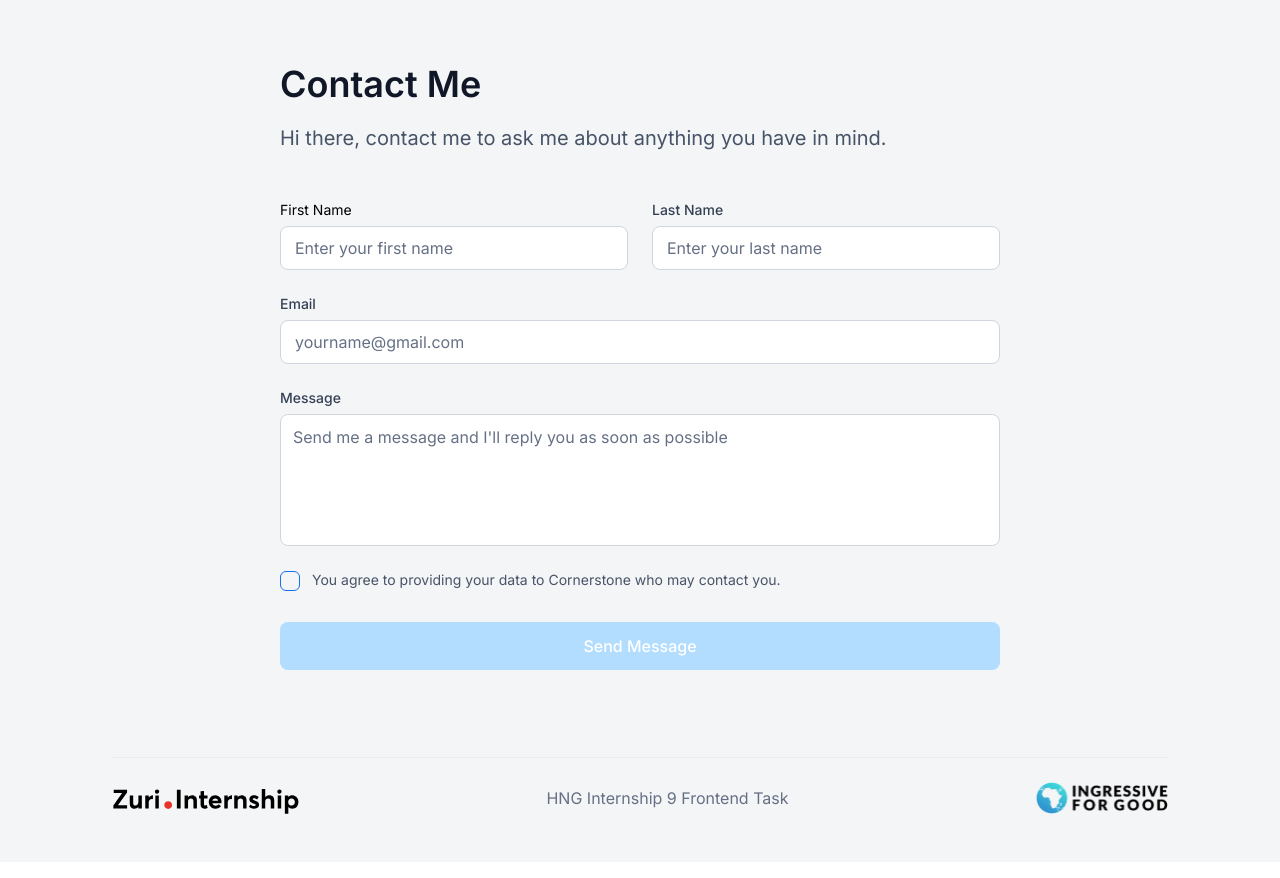
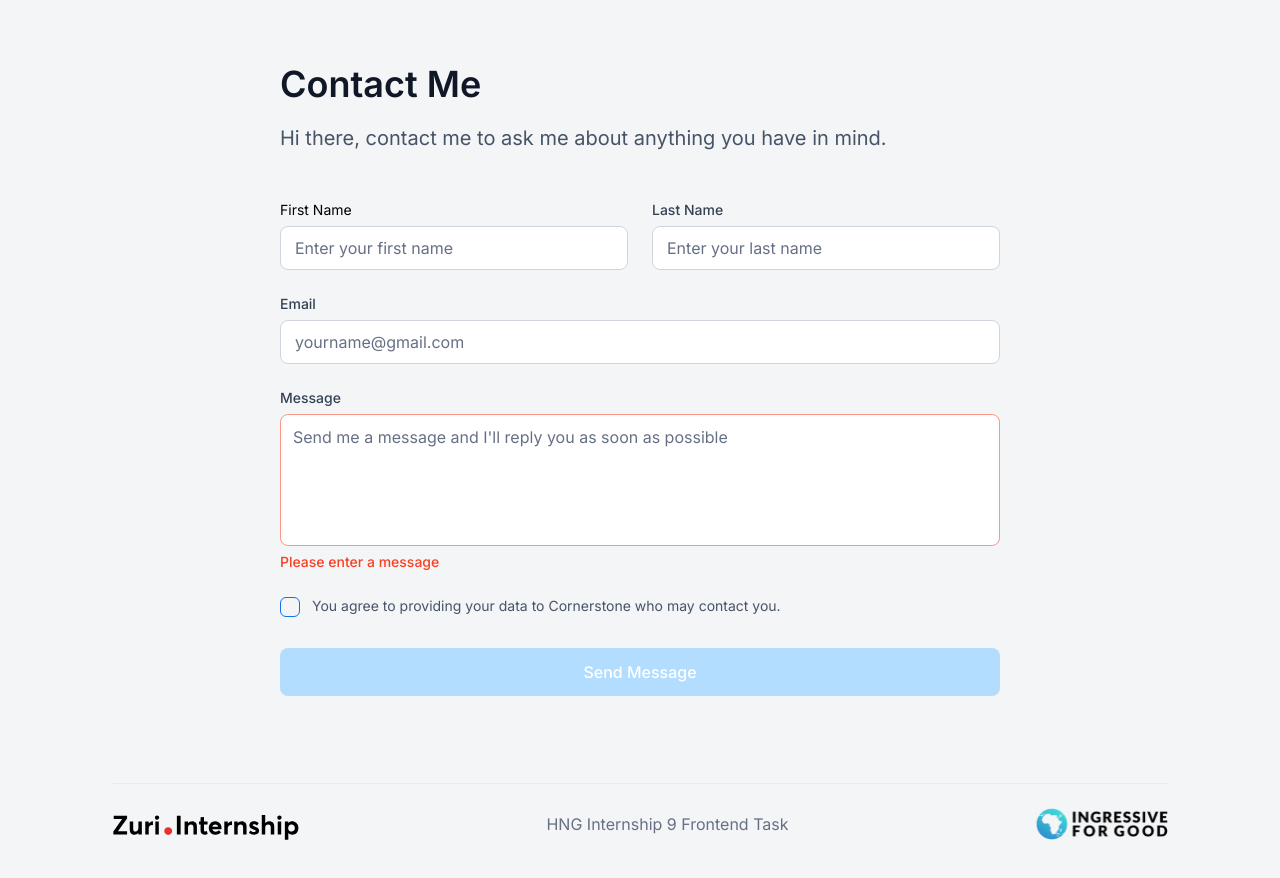
Before and after one commit to Cornerstone-04/zuri-frontend-stage-1, a React (Create React App) app: page /contact in a window 1280 px wide. Shown: the top 878 px of the page. Built offline with nearby package versions, Linux system fonts and the light colour scheme.

Commit message:
feat: Add error display for input fields

```diff
--- a/package.json
+++ b/package.json
@@ -8,6 +8,7 @@
     "@testing-library/user-event": "^13.5.0",
     "react": "^18.2.0",
     "react-dom": "^18.2.0",
+    "react-hot-toast": "^2.4.0",
     "react-router": "^6.4.3",
     "react-router-dom": "^6.4.3",
     "react-scripts": "5.0.1",
--- a/src/screens/Contact.jsx
+++ b/src/screens/Contact.jsx
@@ -1,4 +1,5 @@
 import React, { useEffect, useState } from "react";
+import toast, { Toaster } from "react-hot-toast";
 import Checkbox from "../components/Checkbox";
 import Footer from "../components/Footer";
 
@@ -12,31 +13,50 @@ const Contact = () => {
 
   const [isChecked, setIsChecked] = useState(false);
   const [isDisabled, setIsDisabled] = useState(false);
-  const [complete, setComplete] = useState(false)
 
   const toggleClick = () => {
     setIsChecked(!isChecked);
   };
 
-  const handleSubmit = (e)=>{
+  const handleSubmit = (e) => {
     e.preventDefault();
-    if(isChecked && user.email){
-        // do something
-    } else{
-        // do another thing
+    if (
+      isChecked &&
+      user.message &&
+      user.firstName &&
+      user.lastName &&
+      user.email &&
+      user.email.includes("@") &&
+      user.email.includes(".")
+    ) {
+      toast.success("Submitted!");
+    } else {
+      toast.error("Please fill all inputs!");
     }
-  }
+  };
 
   useEffect(() => {
     if (isChecked) {
       setIsDisabled(false);
-    }else{
+    } else {
       setIsDisabled(true);
-    };
+    }
   }, [isChecked]);
 
   return (
     <div className="bg-zuriBg min-h-screen w-full flex flex-col justify-start  items-center sm:gap-14 relative font-contact">
+      <Toaster
+        position="top-center"
+        toastOptions={{
+          duration: 3500,
+          style: {
+            display: "flex",
+            justifyContent: "center",
+            alignItems: "center",
+            fontSize: "16px",
+          },
+        }}
+      />
       <main className="w-full px-4 md:px-20 pt-16 flex flex-col justify-center items-center gap-12">
         <header className="w-full max-w-form flex flex-col justify-start items-start gap-5">
           <h1 className="font-semibold text-zuriGray-900 text-4xl">
@@ -48,7 +68,10 @@ const Contact = () => {
         </header>
 
         {/* contact form */}
-        <form className="w-full max-w-form flex flex-col gap-6" onSubmit={handleSubmit}>
+        <form
+          className="w-full max-w-form flex flex-col gap-6"
+          onSubmit={handleSubmit}
+        >
           <section className="flex flex-col md:flex-row gap-6 w-full">
             <div className="flex flex-col gap-1.5 basis-2/4">
               <label
@@ -62,6 +85,7 @@ const Contact = () => {
                 name="first_name"
                 id="first_name"
                 placeholder="Enter your first name"
+                // className={user.firstName ? "input_area" : "input_error"}
                 className="input_area"
                 value={user.firstName}
                 onChange={(e) => {
@@ -81,6 +105,7 @@ const Contact = () => {
                 name="last_name"
                 id="last_name"
                 placeholder="Enter your last name"
+                // className={user.lastName ? "input_area" : "input_error"}
                 className="input_area"
                 value={user.lastName}
                 onChange={(e) => {
@@ -101,6 +126,7 @@ const Contact = () => {
               name="email"
               id="email"
               placeholder="yourname@gmail.com"
+              // className={user.email ? "input_area" : "input_error"}
               className="input_area"
               value={user.email}
               onChange={(e) => {
@@ -121,12 +147,17 @@ const Contact = () => {
               cols="30"
               rows="10"
               placeholder="Send me a message and I'll reply you as soon as possible"
-              className="message"
+              className={user.message ? "message" : "message_error"}
               value={user.message}
               onChange={(e) => {
                 setUser({ ...user, message: e.target.value });
               }}
             ></textarea>
+            {!user.message && (
+              <label className="text-sm font-medium text-danger-100 transition-all ease-linear">
+                Please enter a message
+              </label>
+            )}
           </section>
           <section className="flex gap-3 items-start md:items-center">
             <Checkbox onChange={toggleClick} />
--- a/src/styles/index.css
+++ b/src/styles/index.css
@@ -14,8 +14,18 @@
 }
 
 .message {
-  @apply bg-white h-text border border-zuriGray-300 rounded-lg resize-none py-2.5 px-3 outline-none text-base placeholder:text-zuriGray-500 text-zuriGray-900 focus:placeholder:text-zuriGray-900 placeholder:transition  placeholder:ease-linear;
+  @apply bg-white h-text border border-zuriGray-300 rounded-lg resize-none py-2.5 px-3 outline-none text-base placeholder:text-zuriGray-500 text-zuriGray-900 focus:placeholder:text-zuriGray-900 placeholder:transition  placeholder:ease-linear focus:shadow-btn focus:border-primary-300 transition-all ease-linear;
 }
+/* text field validation error */
+.message_error {
+  @apply bg-white h-text border border-danger-50 rounded-lg resize-none py-2.5 px-3 outline-none text-base placeholder:text-zuriGray-500 text-zuriGray-900 focus:placeholder:text-zuriGray-900 placeholder:transition  placeholder:ease-linear focus:shadow-text transition-all ease-linear;
+}
+
 .input_area {
-  @apply bg-white h-input border border-zuriGray-300 rounded-lg py-2.5 px-3.5 outline-none text-base placeholder:text-zuriGray-500 text-zuriGray-900 focus:placeholder:text-zuriGray-900 placeholder:transition  placeholder:ease-linear;
+  @apply bg-white h-input border border-zuriGray-300 rounded-lg py-2.5 px-3.5 outline-none text-base placeholder:text-zuriGray-500 text-zuriGray-900 focus:placeholder:text-zuriGray-900 placeholder:transition  placeholder:ease-linear focus:shadow-btn focus:border-primary-300 transition-all ease-linear;
 }
+
+/* input field validation error */
+.input_error {
+  @apply bg-white h-input border border-danger-50 rounded-lg py-2.5 px-3.5 outline-none text-base placeholder:text-zuriGray-500 text-zuriGray-900 focus:placeholder:text-zuriGray-900 placeholder:transition  placeholder:ease-linear focus:shadow-text transition-all ease-linear;
+}
--- a/src/styles/output.css
+++ b/src/styles/output.css
@@ -617,6 +617,10 @@ video {
   margin-bottom: 8rem;
 }
 
+.block{
+  display: block;
+}
+
 .flex{
   display: flex;
 }
@@ -886,6 +890,11 @@ video {
   color: rgb(255 255 255 / var(--tw-text-opacity));
 }
 
+.text-danger-100{
+  --tw-text-opacity: 1;
+  color: rgb(248 63 35 / var(--tw-text-opacity));
+}
+
 .opacity-0{
   opacity: 0;
 }
@@ -899,6 +908,12 @@ video {
   transition-property: color, background-color, border-color, text-decoration-color, fill, stroke, opacity, box-shadow, -webkit-transform, -webkit-filter, -webkit-backdrop-filter;
   transition-property: color, background-color, border-color, text-decoration-color, fill, stroke, opacity, box-shadow, transform, filter, backdrop-filter;
   transition-property: color, background-color, border-color, text-decoration-color, fill, stroke, opacity, box-shadow, transform, filter, backdrop-filter, -webkit-transform, -webkit-filter, -webkit-backdrop-filter;
+  transition-timing-function: cubic-bezier(0.4, 0, 0.2, 1);
+  transition-duration: 150ms;
+}
+
+.transition-all{
+  transition-property: all;
   transition-timing-function: cubic-bezier(0.4, 0, 0.2, 1);
   transition-duration: 150ms;
 }
@@ -975,6 +990,10 @@ video {
   color: rgb(16 24 40 / var(--tw-text-opacity));
   outline: 2px solid transparent;
   outline-offset: 2px;
+  transition-property: all;
+  transition-timing-function: cubic-bezier(0.4, 0, 0.2, 1);
+  transition-duration: 150ms;
+  transition-timing-function: linear;
 }
 
 .message::-webkit-input-placeholder{
@@ -1000,12 +1019,86 @@ video {
   transition-timing-function: linear;
 }
 
+.message:focus{
+  --tw-border-opacity: 1;
+  border-color: rgb(132 202 255 / var(--tw-border-opacity));
+  --tw-shadow: 0px 1px 2px #1018280d, 0px 0px 0px 4px #D1E9FF;
+  --tw-shadow-colored: 0px 1px 2px var(--tw-shadow-color), 0px 0px 0px 4px var(--tw-shadow-color);
+  box-shadow: var(--tw-ring-offset-shadow, 0 0 #0000), var(--tw-ring-shadow, 0 0 #0000), var(--tw-shadow);
+}
+
 .message:focus::-webkit-input-placeholder{
   --tw-text-opacity: 1;
   color: rgb(16 24 40 / var(--tw-text-opacity));
 }
 
 .message:focus::placeholder{
+  --tw-text-opacity: 1;
+  color: rgb(16 24 40 / var(--tw-text-opacity));
+}
+
+/* text field validation error */
+
+.message_error{
+  height: 132px;
+  resize: none;
+  border-radius: 0.5rem;
+  border-width: 1px;
+  --tw-border-opacity: 1;
+  border-color: rgb(248 150 135 / var(--tw-border-opacity));
+  --tw-bg-opacity: 1;
+  background-color: rgb(255 255 255 / var(--tw-bg-opacity));
+  padding-top: 0.625rem;
+  padding-bottom: 0.625rem;
+  padding-left: 0.75rem;
+  padding-right: 0.75rem;
+  font-size: 1rem;
+  line-height: 1.5rem;
+  --tw-text-opacity: 1;
+  color: rgb(16 24 40 / var(--tw-text-opacity));
+  outline: 2px solid transparent;
+  outline-offset: 2px;
+  transition-property: all;
+  transition-timing-function: cubic-bezier(0.4, 0, 0.2, 1);
+  transition-duration: 150ms;
+  transition-timing-function: linear;
+}
+
+.message_error::-webkit-input-placeholder{
+  --tw-text-opacity: 1;
+  color: rgb(102 112 133 / var(--tw-text-opacity));
+  -webkit-transition-property: color, background-color, border-color, text-decoration-color, fill, stroke, opacity, box-shadow, -webkit-transform, -webkit-filter, -webkit-backdrop-filter;
+  transition-property: color, background-color, border-color, text-decoration-color, fill, stroke, opacity, box-shadow, -webkit-transform, -webkit-filter, -webkit-backdrop-filter;
+  transition-property: color, background-color, border-color, text-decoration-color, fill, stroke, opacity, box-shadow, transform, filter, backdrop-filter;
+  transition-property: color, background-color, border-color, text-decoration-color, fill, stroke, opacity, box-shadow, transform, filter, backdrop-filter, -webkit-transform, -webkit-filter, -webkit-backdrop-filter;
+  transition-timing-function: cubic-bezier(0.4, 0, 0.2, 1);
+  transition-duration: 150ms;
+  transition-timing-function: linear;
+}
+
+.message_error::placeholder{
+  --tw-text-opacity: 1;
+  color: rgb(102 112 133 / var(--tw-text-opacity));
+  transition-property: color, background-color, border-color, text-decoration-color, fill, stroke, opacity, box-shadow, -webkit-transform, -webkit-filter, -webkit-backdrop-filter;
+  transition-property: color, background-color, border-color, text-decoration-color, fill, stroke, opacity, box-shadow, transform, filter, backdrop-filter;
+  transition-property: color, background-color, border-color, text-decoration-color, fill, stroke, opacity, box-shadow, transform, filter, backdrop-filter, -webkit-transform, -webkit-filter, -webkit-backdrop-filter;
+  transition-timing-function: cubic-bezier(0.4, 0, 0.2, 1);
+  transition-duration: 150ms;
+  transition-timing-function: linear;
+}
+
+.message_error:focus{
+  --tw-shadow: 0px 1px 2px #1018280d, 0px 0px 0px 4px #FFD3CC;
+  --tw-shadow-colored: 0px 1px 2px var(--tw-shadow-color), 0px 0px 0px 4px var(--tw-shadow-color);
+  box-shadow: var(--tw-ring-offset-shadow, 0 0 #0000), var(--tw-ring-shadow, 0 0 #0000), var(--tw-shadow);
+}
+
+.message_error:focus::-webkit-input-placeholder{
+  --tw-text-opacity: 1;
+  color: rgb(16 24 40 / var(--tw-text-opacity));
+}
+
+.message_error:focus::placeholder{
   --tw-text-opacity: 1;
   color: rgb(16 24 40 / var(--tw-text-opacity));
 }
@@ -1028,6 +1121,10 @@ video {
   color: rgb(16 24 40 / var(--tw-text-opacity));
   outline: 2px solid transparent;
   outline-offset: 2px;
+  transition-property: all;
+  transition-timing-function: cubic-bezier(0.4, 0, 0.2, 1);
+  transition-duration: 150ms;
+  transition-timing-function: linear;
 }
 
 .input_area::-webkit-input-placeholder{
@@ -1053,12 +1150,85 @@ video {
   transition-timing-function: linear;
 }
 
+.input_area:focus{
+  --tw-border-opacity: 1;
+  border-color: rgb(132 202 255 / var(--tw-border-opacity));
+  --tw-shadow: 0px 1px 2px #1018280d, 0px 0px 0px 4px #D1E9FF;
+  --tw-shadow-colored: 0px 1px 2px var(--tw-shadow-color), 0px 0px 0px 4px var(--tw-shadow-color);
+  box-shadow: var(--tw-ring-offset-shadow, 0 0 #0000), var(--tw-ring-shadow, 0 0 #0000), var(--tw-shadow);
+}
+
 .input_area:focus::-webkit-input-placeholder{
   --tw-text-opacity: 1;
   color: rgb(16 24 40 / var(--tw-text-opacity));
 }
 
 .input_area:focus::placeholder{
+  --tw-text-opacity: 1;
+  color: rgb(16 24 40 / var(--tw-text-opacity));
+}
+
+/* input field validation error */
+
+.input_error{
+  height: 44px;
+  border-radius: 0.5rem;
+  border-width: 1px;
+  --tw-border-opacity: 1;
+  border-color: rgb(248 150 135 / var(--tw-border-opacity));
+  --tw-bg-opacity: 1;
+  background-color: rgb(255 255 255 / var(--tw-bg-opacity));
+  padding-top: 0.625rem;
+  padding-bottom: 0.625rem;
+  padding-left: 0.875rem;
+  padding-right: 0.875rem;
+  font-size: 1rem;
+  line-height: 1.5rem;
+  --tw-text-opacity: 1;
+  color: rgb(16 24 40 / var(--tw-text-opacity));
+  outline: 2px solid transparent;
+  outline-offset: 2px;
+  transition-property: all;
+  transition-timing-function: cubic-bezier(0.4, 0, 0.2, 1);
+  transition-duration: 150ms;
+  transition-timing-function: linear;
+}
+
+.input_error::-webkit-input-placeholder{
+  --tw-text-opacity: 1;
+  color: rgb(102 112 133 / var(--tw-text-opacity));
+  -webkit-transition-property: color, background-color, border-color, text-decoration-color, fill, stroke, opacity, box-shadow, -webkit-transform, -webkit-filter, -webkit-backdrop-filter;
+  transition-property: color, background-color, border-color, text-decoration-color, fill, stroke, opacity, box-shadow, -webkit-transform, -webkit-filter, -webkit-backdrop-filter;
+  transition-property: color, background-color, border-color, text-decoration-color, fill, stroke, opacity, box-shadow, transform, filter, backdrop-filter;
+  transition-property: color, background-color, border-color, text-decoration-color, fill, stroke, opacity, box-shadow, transform, filter, backdrop-filter, -webkit-transform, -webkit-filter, -webkit-backdrop-filter;
+  transition-timing-function: cubic-bezier(0.4, 0, 0.2, 1);
+  transition-duration: 150ms;
+  transition-timing-function: linear;
+}
+
+.input_error::placeholder{
+  --tw-text-opacity: 1;
+  color: rgb(102 112 133 / var(--tw-text-opacity));
+  transition-property: color, background-color, border-color, text-decoration-color, fill, stroke, opacity, box-shadow, -webkit-transform, -webkit-filter, -webkit-backdrop-filter;
+  transition-property: color, background-color, border-color, text-decoration-color, fill, stroke, opacity, box-shadow, transform, filter, backdrop-filter;
+  transition-property: color, background-color, border-color, text-decoration-color, fill, stroke, opacity, box-shadow, transform, filter, backdrop-filter, -webkit-transform, -webkit-filter, -webkit-backdrop-filter;
+  transition-timing-function: cubic-bezier(0.4, 0, 0.2, 1);
+  transition-duration: 150ms;
+  transition-timing-function: linear;
+}
+
+.input_error:focus{
+  --tw-shadow: 0px 1px 2px #1018280d, 0px 0px 0px 4px #FFD3CC;
+  --tw-shadow-colored: 0px 1px 2px var(--tw-shadow-color), 0px 0px 0px 4px var(--tw-shadow-color);
+  box-shadow: var(--tw-ring-offset-shadow, 0 0 #0000), var(--tw-ring-shadow, 0 0 #0000), var(--tw-shadow);
+}
+
+.input_error:focus::-webkit-input-placeholder{
+  --tw-text-opacity: 1;
+  color: rgb(16 24 40 / var(--tw-text-opacity));
+}
+
+.input_error:focus::placeholder{
   --tw-text-opacity: 1;
   color: rgb(16 24 40 / var(--tw-text-opacity));
 }
@@ -1070,12 +1240,6 @@ video {
 
 .hover\:opacity-100:hover{
   opacity: 1;
-}
-
-.focus\:shadow-in:focus{
-  --tw-shadow:  0px 0px 0px 4px #D1E9FF;
-  --tw-shadow-colored: 0px 0px 0px 4px var(--tw-shadow-color);
-  box-shadow: var(--tw-ring-offset-shadow, 0 0 #0000), var(--tw-ring-shadow, 0 0 #0000), var(--tw-shadow);
 }
 
 .focus\:shadow-btn:focus{
--- a/tailwind.config.js
+++ b/tailwind.config.js
@@ -37,6 +37,10 @@ module.exports = {
           800: "#1849A9",
           900: "#194185",
         },
+        danger: {
+          50: "#F89687",
+          100: "#F83F23",
+        },
         clear: "#344054BF",
       },
       fontFamily: {
@@ -59,6 +63,7 @@ module.exports = {
       boxShadow: {
         in: " 0px 0px 0px 4px #D1E9FF",
         btn: "0px 1px 2px #1018280d, 0px 0px 0px 4px #D1E9FF",
+        text: "0px 1px 2px #1018280d, 0px 0px 0px 4px #FFD3CC",
       },
     },
   },
```
Also changed, not shown: 1 other file (tests, documents, lock files or other folders).
